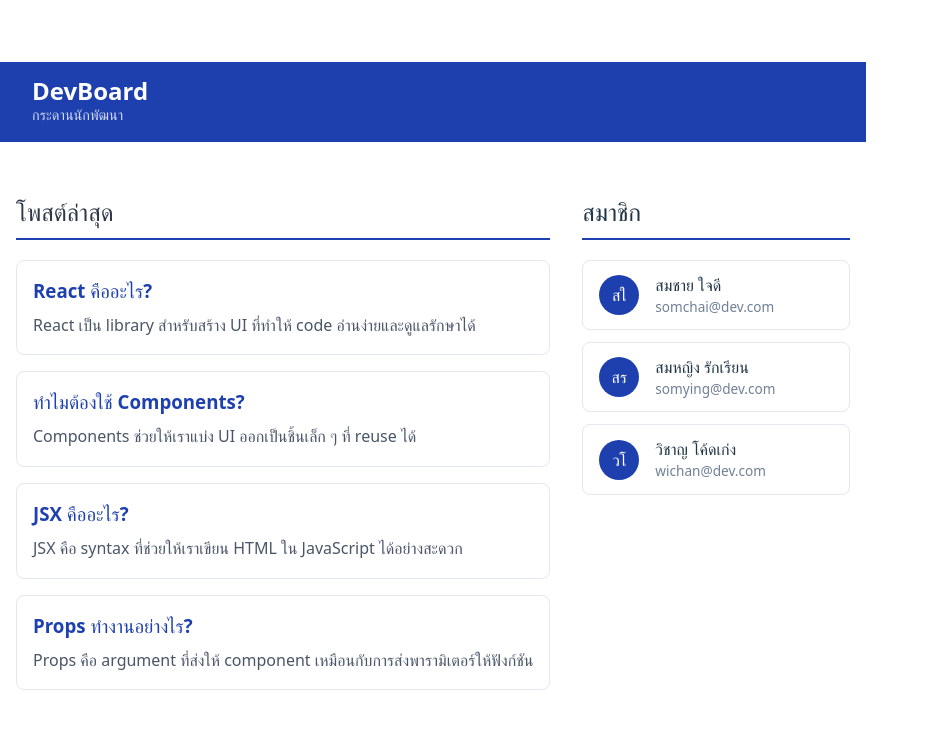
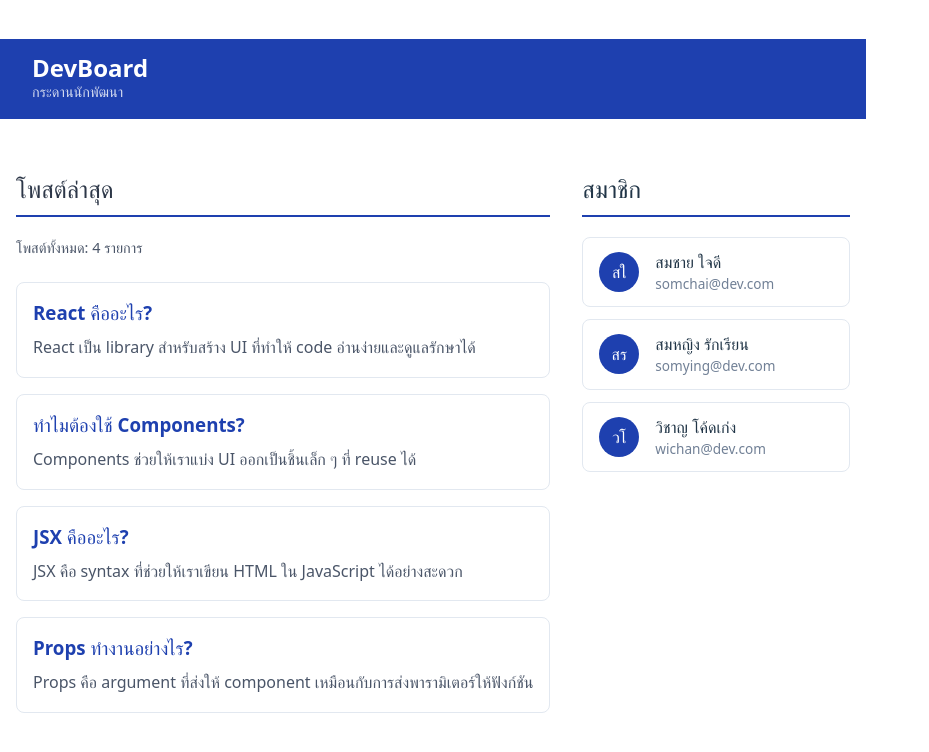
Before and after one commit to 67160406/devboard-67160406, a React (Vite) app: page / in a window 1280 px wide. Shown: the top 752 px of the page, without its empty margins (0-929 px from the left). Built offline with nearby package versions, Linux system fonts and the light colour scheme.

Commit message:
feat: add PostCount component (challenge 1)

```diff
--- /dev/null
+++ b/src/components/PostCount.jsx
@@ -0,0 +1,16 @@
+function PostCount({ count }) {
+  //“รับค่า” จากพ่อ (PostList)
+  return (
+    <p
+      style={{
+        margin: "0.5rem 0 1.5rem",
+        color: "#4a5568",
+        fontSize: "0.9rem",
+      }}
+    >
+      โพสต์ทั้งหมด: {count} รายการ
+    </p> //React จะเอาค่าที่ส่งมาใส่ตรงนี้
+  );
+}
+
+export default PostCount;
--- a/src/components/PostList.jsx
+++ b/src/components/PostList.jsx
@@ -1,4 +1,5 @@
 import PostCard from "./PostCard";
+import PostCount from "./PostCount";
 
 function PostList({ posts }) {
   return (
@@ -12,11 +13,12 @@
       >
         โพสต์ล่าสุด
       </h2>
+      <PostCount count={posts.length} />
 
       {posts.map((post) => (
         <PostCard key={post.id} title={post.title} body={post.body} />
       ))}
-    </div>
+    </div> /*ใช้ posts.length เพราะ posts เป็น array */
   );
 }
 
```
